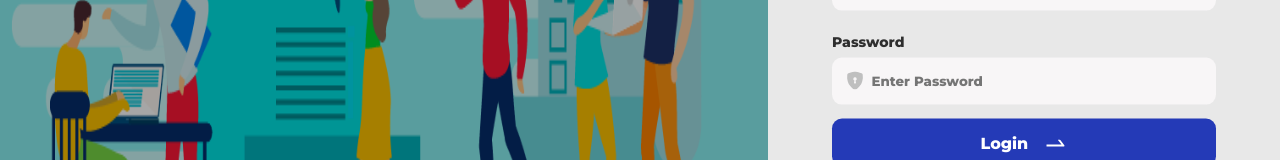
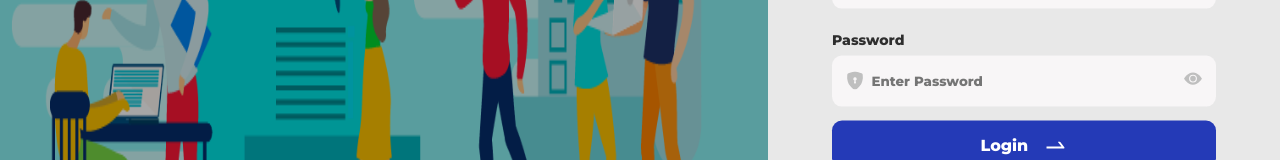
Before and after one commit to ToQuyenPhan/comsweb, a React (Create React App) app: page / in a window 1280 px wide. Shown: the part 475-635 px from the top of the page. Built offline with nearby package versions, Linux system fonts and the light colour scheme.

Commit message:
add toggle password

```diff
--- a/src/pages/UserLoginPage/css/style.css
+++ b/src/pages/UserLoginPage/css/style.css
@@ -51,7 +51,6 @@ li{
 
 .icon{
     font-size: var(--h2FontSize);
-    cursor: pointer;
 }
 
 img, video{
@@ -201,6 +200,11 @@ img, video{
                 .inputDiv{
                     .icon{
                         color: var(--greyText);
+                    }
+
+                    .toggle{
+                        cursor: pointer;
+                        margin-left: auto;
                     }
 
                     .inputData{
--- a/src/pages/UserLoginPage/index.jsx
+++ b/src/pages/UserLoginPage/index.jsx
@@ -1,12 +1,15 @@
+import { useState } from "react";
 import { Link } from 'react-router-dom';
 import { FaUserShield } from 'react-icons/fa';
-import { BsFillShieldLockFill } from 'react-icons/bs';
+import { BsFillShieldLockFill, BsFillEyeFill, BsFillEyeSlashFill } from 'react-icons/bs';
 import { AiOutlineSwapRight } from 'react-icons/ai';
 import './css/style.css';
 import contractManagementImg from '../../assets/contractmanagementlogo.png';
 import logoImg from '../../assets/hisoftlogo.png';
 
 function UserLogin() {
+    const [visible, setVisible] = useState(true);
+
     return(
         <div className="loginPage flex">
             <div className="container flex">
@@ -42,7 +45,8 @@ function UserLogin() {
                             <label className="label" htmlFor='password'>Password</label>
                             <div className="input flex">
                                 <BsFillShieldLockFill className='icon' />
-                                <input className="inputData" type='password' id='password' placeholder='Enter Password' required />
+                                <input className="inputData" type={ visible ? "text" : "password"} id='password' placeholder='Enter Password' required />
+                                <div className="toggle" onClick={() => setVisible(!visible)}>{ visible ? <BsFillEyeFill className='icon' /> : <BsFillEyeSlashFill className='icon' />}</div>
                             </div>
                         </div>
                         <button className="btn">
```
